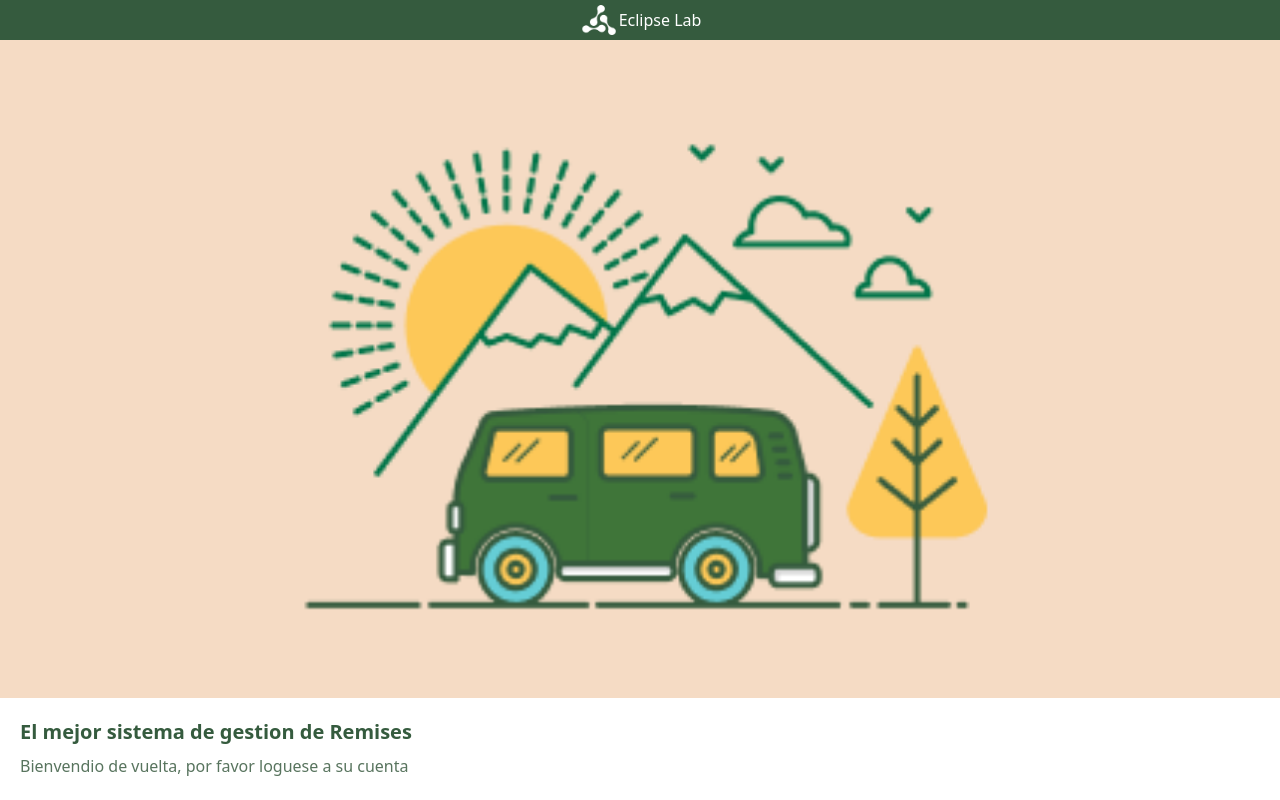
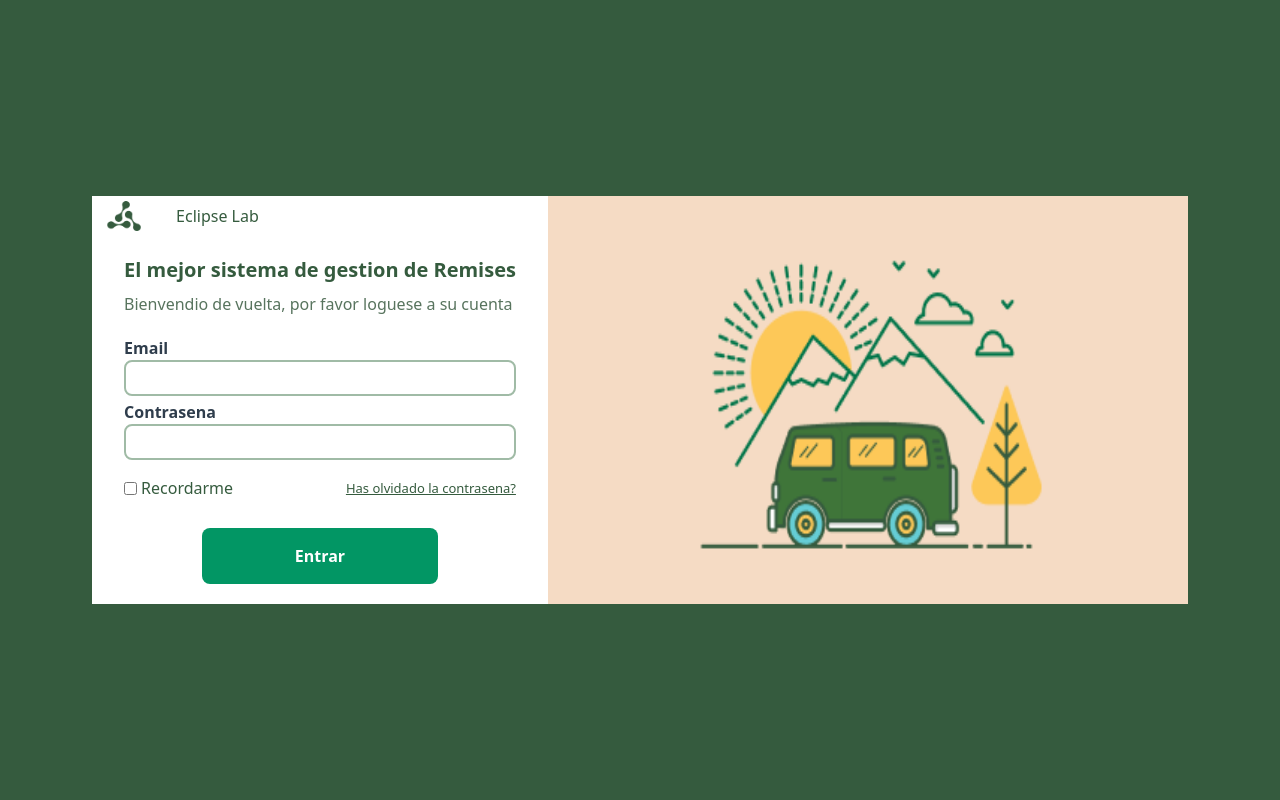
Before and after one commit to BrunoDC-dev/Carlos-Project, a Next.js app in the folder carlos-pdf/: page /login in a window 1280 px wide. Shown: the top 800 px of the page. Built offline with nearby package versions, Linux system fonts and the light colour scheme; no server answers.

Commit message:
frontend styles and correction for desktop devices

```diff
--- a/carlos-pdf/src/components/MonthCard.tsx
+++ b/carlos-pdf/src/components/MonthCard.tsx
@@ -37,15 +37,25 @@ const MonthCard = (props: MonthCardProps) => {
     <div className="bg-[#ffff] rounded-xl w-4/5 shadow-lg px-4 py-3 flex flex-col items-center gap-3">
       <p className="text-[#2F70F2] text-[#876AFE] text-[#FFBC02]"></p>
       <div className="flex flex-row items-center w-full gap-2 text-base font-semibold">
-        <Icon className={`text-2xl  text-[${color_title}]`} icon={icon} />
-        <h3 className={`  text-[${color_title}]`}>{props.topic}</h3>
+        <Icon className={`text-2xl lg:text-4xl text-[${color_title}]`} icon={icon} />
+        <h3 className={` lg:text-xl text-[${color_title}]`}>{props.topic}</h3>
       </div>
       <div className="flex flex-row w-full gap-2">
         <h2 className="text-2xl font-semibold text-[#121212]">
           $ {props.current_amount}
         </h2>
         <div className="flex flex-row  items-center">
-          {porcentaje >= 0 ? (
+          {props.topic=="Gastos"?porcentaje >= 0 ? (
+            <Icon
+              icon="codicon:triangle-up"
+              className="text-lg font-bold text-[#d62c2c]"
+            />
+          ) : (
+            <Icon
+              icon="codicon:triangle-down"
+              className="text-lg font-bold text-[#4eea7a]"
+            />
+          ):porcentaje >= 0 ? (
             <Icon
               icon="codicon:triangle-up"
               className="text-lg font-bold text-[#4eea7a]"
@@ -59,7 +69,8 @@ const MonthCard = (props: MonthCardProps) => {
           <p
             className={
               "text-base font-normal " +
-              (porcentaje >= 0 ? "text-[#4eea7a]" : "text-[#d62c2c]")
+              (props.topic=="Gastos"? (porcentaje >= 0 ? "text-[#d62c2c]" : "text-[#4eea7a]"):
+                porcentaje >= 0 ? "text-[#4eea7a]" : "text-[#d62c2c]")
             }
           >
             {porcentaje}%
--- a/carlos-pdf/src/components/NewMonth.tsx
+++ /dev/null
@@ -1,33 +0,0 @@
-import React from "react";
-import { Icon } from "@iconify/react";
-interface NewMonthPorps {
-  mesAccordion: boolean;
-}
-
-const NewMonth = (props: NewMonthPorps) => {
-  return (
-    <div
-      className={
-        props.mesAccordion
-          ? "w-full h-full transition-all duration-300 ease-in-out bg-[#ffffff]"
-          : "transition-all ease-in-out	duration-300 w-0 h-0"
-      }
-    >
-      <form action="">
-        <div>
-          <label htmlFor="revenue">Facturacion</label>
-
-          <input type="number" name="revenue" id="revenue" />
-        </div>
-
-        <div>
-          <label htmlFor="expenses">gastos</label>
-          <input type="number" name="expenses" id="expenses" />
-        </div>
-        <button type="submit">Enviar</button>
-      </form>
-    </div>
-  );
-};
-
-export default NewMonth;
--- a/carlos-pdf/src/components/VehicleCard.tsx
+++ b/carlos-pdf/src/components/VehicleCard.tsx
@@ -2,7 +2,6 @@ import React from "react";
 import Image from "next/image";
 import { Icon } from "@iconify/react";
 import { useEffect, useState } from "react";
-import NewMonth from "./NewMonth";
 interface VehicleCardProps {
   car_name: string;
   registration_number: string;
@@ -13,7 +12,7 @@ interface VehicleCardProps {
 }
 const VehicleCard = (props: VehicleCardProps) => {
   const [screenWidth, setScreenWidth] = useState(0);
-  const [mesAccordion, setMesAccordion] = useState(false);
+
   useEffect(() => {
     const updateScreenWidth = () => {
       setScreenWidth(window.innerWidth);
@@ -38,7 +37,7 @@ const VehicleCard = (props: VehicleCardProps) => {
       <h4 className="text-lg font-semibold text-gray-600">{props.car_name}</h4>
       <Image
         src="/car.png"
-        width={screenWidth * 0.8}
+        width={screenWidth>700? screenWidth *0.29 :screenWidth* 0.8}
         height={screenWidth * 0.41}
         alt="picture for login in desktop type "
       />
@@ -86,11 +85,9 @@ const VehicleCard = (props: VehicleCardProps) => {
       </div>
       <div
         className="bg-[#355B3E] w-full text-[#fafafa] rounded-b-lg transition-all duration-300 ease-in-out flex flex-col items-center"
-        onClick={() => setMesAccordion(!mesAccordion)}
       >
         <p className=" text-center py-1 font-normal  ">Nuevo Mes</p>
       </div>
-      <NewMonth mesAccordion={mesAccordion} />
     </div>
   );
 };
--- a/carlos-pdf/src/pages/index.tsx
+++ b/carlos-pdf/src/pages/index.tsx
@@ -4,9 +4,11 @@ import { Inter } from "next/font/google";
 import MonthCard from "@/components/MonthCard";
 import VehicleCard from "@/components/VehicleCard";
 import { Swiper, SwiperSlide } from "swiper/react";
+import { Pagination } from 'swiper/modules';
 import { useRouter } from "next/navigation";
 import LoaderLogo from "@/components/LoaderLogo";
 const Cookies = require("js-cookie");
+import 'swiper/css/pagination';
 import "swiper/css";
 import { it } from "node:test";
 const inter = Inter({ subsets: ["latin"] });
@@ -21,6 +23,7 @@ interface VehicleData {
 }
 
 export default function Home() {
+  const [screenWidth, setScreenWidth] = useState(0);
   const [loading, setLoading] = useState(true);
   const [recentRevenue, setRecentRevenue] = useState(0);
   const [recentExpenses, setRecentExpenses] = useState(0);
@@ -95,6 +98,19 @@ export default function Home() {
   };
   useEffect(() => {
     loginChecker();
+
+    const updateScreenWidth = () => {
+      setScreenWidth(window.innerWidth);
+    };
+
+    // Add event listener to update screen width on resize
+    window.addEventListener("resize", updateScreenWidth);
+
+    // Initial screen width
+    updateScreenWidth();
+
+    // Clean up event listener on unmount
+    return () => window.removeEventListener("resize", updateScreenWidth);
   }, []);
   return loading ? (
     <LoaderLogo />
@@ -111,13 +127,13 @@ export default function Home() {
         </div>
         <p className="w-fit">Eclipse Lab</p>
       </div>
-      <div className="px-2 py-5">
+      <div className="px-4 py-5">
         <h1 className="text-2xl font-bold text-[#2f3d4c]">
           Bienvenido de vuelta !!!
         </h1>
         <div className="py-2">
           <h2 className="text-xl font-semibold text-gray-600">Novedades:</h2>
-          <div className="flex flex-col items-center gap-8  py-8">
+          <div className="flex flex-col items-center gap-8 py-8 lg:flex-row ">
             <MonthCard
               current_amount={recentRevenue - recentExpenses}
               previous_amount={previousRevenue - previousExpenses}
@@ -139,7 +155,21 @@ export default function Home() {
           <h2 className="text-xl font-semibold text-gray-600 pb-8">
             Tus Camionetas:
           </h2>
-          <Swiper>
+          {screenWidth>700?(<div className="flex flex-row  flex-wrap justify-around ">
+            {data.map((item, index) => {
+              return (
+                  <VehicleCard
+                    car_name={item.car_name}
+                    registration_number={item.registration_number}
+                    driver_name={item.driver_name}
+                    img_src="ds"
+                    generated_amount={item.recent_revenue}
+                    wasted_amount={item.recent_expenses}
+                  />
+              );
+            })}
+            </div>):
+          <Swiper pagination={true} modules={[Pagination]}>
             {data.map((item, index) => {
               return (
                 <SwiperSlide key={index}>
@@ -155,6 +185,8 @@ export default function Home() {
               );
             })}
           </Swiper>
+
+            }
         </div>
       </div>
     </main>
--- a/carlos-pdf/src/pages/login.tsx
+++ b/carlos-pdf/src/pages/login.tsx
@@ -124,9 +124,9 @@ export default function Home() {
   return loading ? (
     <LoaderLogo />
   ) : (
-    <main className="h-screen bg-[#ffff]">
-      <div className=" h-screen">
-        <div className="flex flex-row justify-center text-[#fffff] items-center w-full bg-[#355B3E]">
+    <main className="h-screen bg-[#ffff] lg:bg-[#355B3E]">
+      <div className=" h-screen lg:flex lg:items-center lg:justify-center">
+        <div className="flex flex-row justify-center text-[#fffff] items-center w-full bg-[#355B3E] lg:hidden">
           <div className="max-w-[40px]">
             <Image
               src="/Logo.png"
@@ -137,14 +137,25 @@ export default function Home() {
           </div>
           <p className="w-fit text-[#ffff]">Eclipse Lab</p>
         </div>
-        <div>
+        <div className="lg:flex lg:flex-row-reverse">
           <Image
             src="/MobileLogin.png"
-            width={screenWidth}
-            height={screenWidth * 0.51}
+            width={screenWidth>768 ?screenWidth*0.5:screenWidth }
+            height={screenWidth>768 ?screenWidth*0.5:screenWidth * 0.51}
             alt="picture for login in desktop type "
           />
-          <div>
+          <div className="lg:bg-[#ffff] lg:pb-5 lg:px-3">
+          <div className="hidden lg:flex lg:items-center gap-8">
+            <div className="max-w-[40px]">
+            <Image
+              src="/LogoGreen.png"
+              width={40}
+              height={36}
+              alt="Picture of login for the web"
+            />
+          </div>
+          <p className="text-[#355B3E]">Eclipse Lab</p>
+            </div>
             <div className="px-5 py-5">
               <h3 className="text-[#355B3E] text-xl font-semibold leading-7 pb-3">
                 El mejor sistema de gestion de Remises
--- a/carlos-pdf/src/styles/globals.css
+++ b/carlos-pdf/src/styles/globals.css
@@ -19,3 +19,10 @@
     --background-end-rgb: 0, 0, 0;
   }
 }
+.swiper-pagination{
+  position: relative!important;
+  bottom:  0 !important;
+}
+.swiper-pagination-bullet-active {
+  background-color: #000!important;
+}
```
Also changed, not shown: carlos-pdf/public/LogoGreen.png (added).
